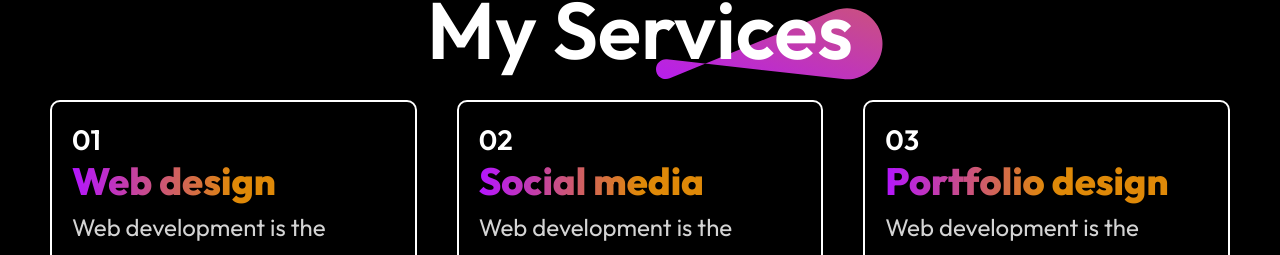
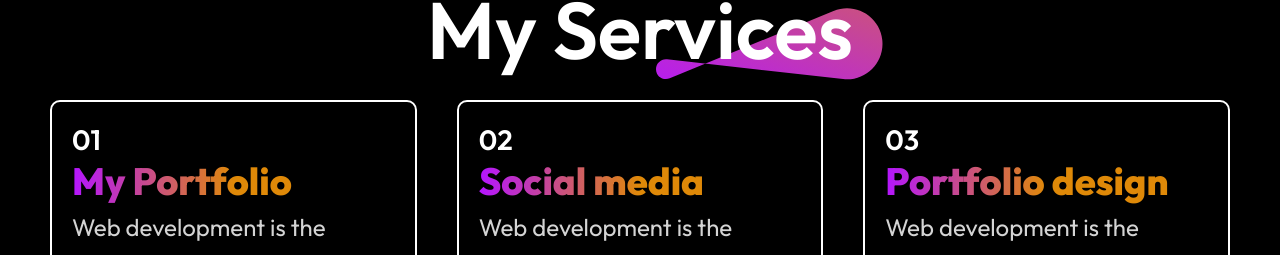
Before and after one commit to Prajwal3702/MY_Portfolio, a React (Vite) app: page / in a window 1280 px wide. Shown: the part 1762-2017 px from the top of the page. Built offline with nearby package versions, Linux system fonts and the light colour scheme.

Commit message:
servicefile updated

```diff
--- a/src/assets/services_data.js
+++ b/src/assets/services_data.js
@@ -1,7 +1,7 @@
 const Services_Data = [
     {
         s_no:"01",
-        s_name:"Web design",
+        s_name:"My Portfolio",
         s_desc:"Web development is the process of building, programming..."
     },
     {
```
